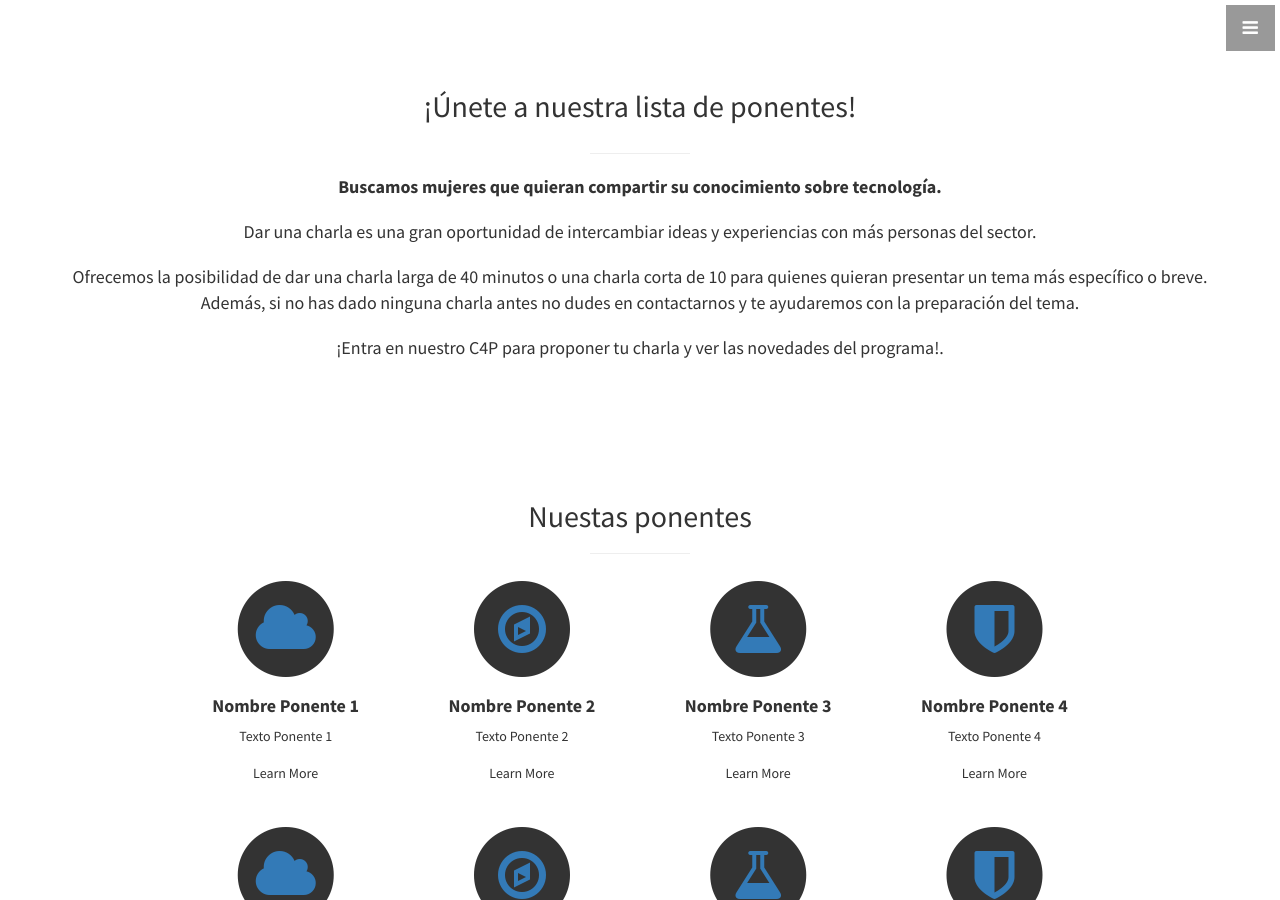
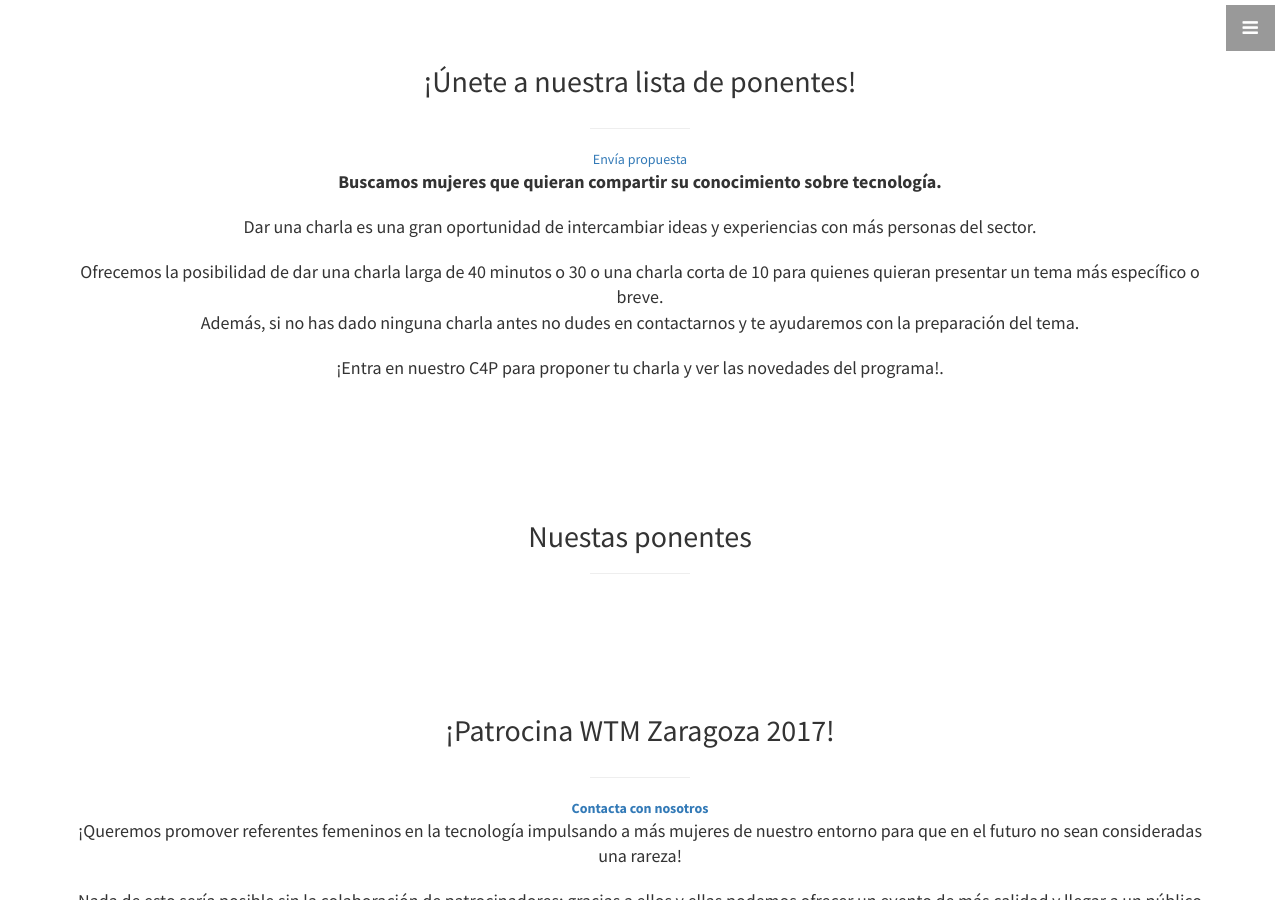
Before and after one commit to MulleresTechZgz/wtmz17.github.io, a Jekyll site: the page built from index.html, in a window 1280 px wide and 900 px high, scrolled down 5802 px. Built offline with Jekyll 4.4.1, drawn with Linux system fonts in a browser that asks for light colours; some of the changed text lies outside the part shown.

Commit message:
clean sponsors, clean speakers, comments

```diff
--- a/_config.yml
+++ b/_config.yml
@@ -38,7 +38,7 @@
     content: Se trata de una iniciativa promovida a nivel global por Google para visibilizar a las mujeres en el ámbito de la tecnología.<br/><br/>Women Techmakers quiere crear una comunidad con visibilidad, generando recursos que impulsen la innovación y la participación de las mujeres en este campo.<br/><br/>Estos eventos están diseñados para promover la inclusión de las mujeres en la tecnología.
     image: ipad.png
   - title: ¿A quién está dirigido el evento?
-    content: Se trata de un evento abierto a cualquier persona interesada en el mundo de la tecnología.<br/><br/>Queremos abarcar diferentes temas como nuevas tecnologías, agile, comunicación, desarrollo web, UX o cualquier tema interesante del sector.<br/><br/>La asistencia al evento está abierta tanto a hombres como a mujeres, pero las ponentes serán únicamente mujeres, ya que uno de los objetivos es darles visibilidad así como favorecer un espacio seguro que incite la participación femenina.
+    content: Se trata de un evento abierto a cualquier persona interesada en el mundo de la tecnología.<br/><br/>Queremos abarcar diferentes temas como nuevas tecnologías, agile, comunicación, desarrollo web, UX o cualquier tema interesante del sector.<br/><br/>La asistencia al evento está abierta tanto a hombres como a mujeres, pero las ponentes serán únicamente mujeres, ya que uno de los objetivos es darles visibilidad así como ofrecer ayuda y colaboración.
     image: dog.png
   - title: ¿Dónde se ha celebrado hasta ahora?
     content: • Barcelona<br/>• Logroño<br/>• Madrid<br/>• Málaga<br/>• Menorca<br/>• Reus<br/>• Salamanca<br/>• Tenerife<br/>• Valencia
@@ -71,101 +71,28 @@
 
 #List for speakers
 speakers:
-  - name: Nombre Ponente 1
-    text: Texto Ponente 1
-    image: fa-cloud
-  - name: Nombre Ponente 2
-    text: Texto Ponente 2
-    image: fa-compass
-  - name: Nombre Ponente 3
-    text: Texto Ponente 3
-    image: fa-flask
-  - name: Nombre Ponente 4
-    text: Texto Ponente 4
-    image: fa-shield
-  - name: Nombre Ponente 12
-    text: Texto Ponente 12
-    image: fa-cloud
-  - name: Nombre Ponente 22
-    text: Texto Ponente 22
-    image: fa-compass
-  - name: Nombre Ponente 32
-    text: Texto Ponente 32
-    image: fa-flask
-  - name: Nombre Ponente 42
-    text: Texto Ponente 42
-    image: fa-shield
-  - name: Nombre Ponente 13
-    text: Texto Ponente 13
+  - name: Aparece aquí!
+    text: Aparece aquí!!
     image: fa-cloud
 
 #List for sponsors
 sponsors_platinum:
-  - name: Nombre Patrocinador 1
-    text: Texto Patrocinador 1
+  - name: Aparece aquí!!
+    text: Aparece aquí!!
     image: fa-cloud
-  - name: Nombre Patrocinador 2
-    text: Texto Patrocinador 2
-    image: fa-compass
-  - name: Nombre Patrocinador 3
-    text: Texto Patrocinador 3
-    image: fa-flask
-  - name: Nombre Patrocinador 4
-    text: Texto Patrocinador 4
-    image: fa-shield
 
 sponsors_gold:
-  - name: Nombre Patrocinador 1
-    text: Texto Patrocinador 1
-    image: fa-cloud
-  - name: Nombre Patrocinador 2
-    text: Texto Patrocinador 2
-    image: fa-compass
-  - name: Nombre Patrocinador 3
-    text: Texto Patrocinador 3
-    image: fa-flask
-  - name: Nombre Patrocinador 4
-    text: Texto Patrocinador 4
-    image: fa-shield
-  - name: Nombre Patrocinador 12
-    text: Texto Patrocinador 12
+  - name: Aparece aquí!!
+    text: Aparece aquí!!
     image: fa-cloud
 
 sponsors_silver:
-  - name: Nombre Patrocinador 1
-    text: Texto Patrocinador 1
+  - name: Aparece aquí!!
+    text: Aparece aquí!!
     image: fa-cloud
-  - name: Nombre Patrocinador 2
-    text: Texto Patrocinador 2
-    image: fa-compass
-  - name: Nombre Patrocinador 3
-    text: Texto Patrocinador 3
+
 
 sponsors_others:
-  - name: Nombre Patrocinador 1
-    text: Texto Patrocinador 1
+  - name: Aparece aquí!!
+    text: Aparece aquí!!
     image: fa-cloud
-  - name: Nombre Patrocinador 2
-    text: Texto Patrocinador 2
-    image: fa-compass
-  - name: Nombre Patrocinador 3
-    text: Texto Patrocinador 3
-    image: fa-flask
-  - name: Nombre Patrocinador 4
-    text: Texto Patrocinador 4
-    image: fa-shield
-  - name: Nombre Patrocinador 12
-    text: Texto Patrocinador 12
-    image: fa-cloud
-  - name: Nombre Patrocinador 22
-    text: Texto Patrocinador 22
-    image: fa-compass
-  - name: Nombre Patrocinador 32
-    text: Texto Patrocinador 32
-    image: fa-flask
-  - name: Nombre Patrocinador 42
-    text: Texto Patrocinador 42
-    image: fa-shield
-  - name: Nombre Patrocinador 13
-    text: Texto Patrocinador 13
-    image: fa-cloud
--- a/_includes/join_speakers.html
+++ b/_includes/join_speakers.html
@@ -8,6 +8,14 @@
                    </div>
 
             </div>
+
+            <div class="row">
+                <div class="col-lg-12 text-center">
+                    <a href="https://docs.google.com/forms/d/e/1FAIpQLScIOUxKkHOV3HKdKechXFJwg44WqHtPQf-nVjYqKSQ-Ktun1g/viewform" >Envía propuesta</a>
+                </div>
+            </div>
+
+
             <div class="row">
                 <div class="col-lg-12 text-center">
                     <p class="lead"><strong>Buscamos mujeres que quieran compartir su conocimiento sobre tecnología. </strong></p>
@@ -24,7 +32,7 @@
 
             <div class="row">
                 <div class="col-lg-12 text-center">
-                    <p class="lead">Ofrecemos la posibilidad de dar una charla larga de 40 minutos o una charla corta de 10 para quienes quieran presentar un tema más específico o breve.<br/>Además, si no has dado ninguna charla antes no dudes en contactarnos y te ayudaremos con la preparación del tema. </p>
+                    <p class="lead">Ofrecemos la posibilidad de dar una charla larga de 40 minutos o 30 o una charla corta de 10 para quienes quieran presentar un tema más específico o breve.<br/>Además, si no has dado ninguna charla antes no dudes en contactarnos y te ayudaremos con la preparación del tema. </p>
                 </div>
 
             </div>
--- a/_includes/join_sponsors.html
+++ b/_includes/join_sponsors.html
@@ -8,6 +8,12 @@
                    </div>
 
             </div>
+
+            <div class="row">
+                <div class="col-lg-12 text-center">
+                    <a href="mailto:wtmzaragoza@gmail.com"><strong>Contacta con nosotros</strong></a>
+                </div>
+            </div>
             <div class="row">
                 <div class="col-lg-12 text-center">
                     <p class="lead">¡Queremos promover referentes femeninos en la tecnología impulsando a más mujeres de nuestro entorno para que en el futuro no sean consideradas una rareza!</p>
@@ -17,7 +23,7 @@
 
             <div class="row">
                 <div class="col-lg-12 text-center">
-                    <p class="lead">Nada de esto sería posible sin la colaboración de patrocinadores: gracias a ellos y ellas podemos ofrecer un evento de más calidad y llegar a un público mayor.. </p>
+                    <p class="lead">Nada de esto sería posible sin la colaboración de patrocinadores: gracias a ellos y ellas podemos ofrecer un evento de más calidad y llegar a un público mayor. </p>
                 </div>
 
             </div>
@@ -38,7 +44,7 @@
 
             <div class="row">
                 <div class="col-lg-12 text-center">
-                    <p class="lead">¡Ponte en contacto con nosotros en womentechmakerszgz@gmail.com ! <br/>Estaremos encantadas de escucharte :)</p>
+                    <p class="lead">¡Ponte en contacto! <br/>Estaremos encantadas de escucharte :)</p>
                 </div>
 
             </div>
--- a/_includes/list_speakers.html
+++ b/_includes/list_speakers.html
@@ -5,7 +5,7 @@
       <div class="col-lg-10 col-lg-offset-1">
         <h2>Nuestas ponentes</h2>
         <hr class="small">
-        {% for speaker in site.speakers %}
+       <!--  {% for speaker in site.speakers %}
 
             <div class="col-md-3 col-sm-6">
             <div class="speaker-item">
@@ -21,7 +21,7 @@
             </div>
           </div>
 
-        {% endfor %}
+        {% endfor %} -->
 
       </div>
       <!-- /.col-lg-10 -->
--- a/_includes/list_sponsors.html
+++ b/_includes/list_sponsors.html
@@ -21,9 +21,9 @@
               <i class="fa {{ sponsor_platinum.image }} fa-stack-1x text-primary"></i>
             </span>
               <h4>
-                <strong>{{ sponsor_platinum.name }}</strong>
+                 <a href="mailto:wtmzaragoza@gmail.com"><strong>{{ sponsor_platinum.name }}</strong></a>
               </h4>
-              <p>{{ sponsor_platinum.text }}</p>
+              <strong>{{ sponsor_platinum.text }}</strong>
               <!--<a href="#" class="btn btn-light">Learn More</a>-->
             </div>
           </div>
@@ -44,14 +44,14 @@
       <div class="col-lg-10 col-lg-offset-1">
         {% for sponsor_gold in site.sponsors_gold %}
 
-            <div class="col-md-6 col-sm-6">
+            <div class="col-md-12 col-sm-6">
             <div class="sponsor-item">
               <span class="fa-stack fa-4x">
               <i class="fa fa-circle fa-stack-2x"></i>
               <i class="fa {{ sponsor_gold.image }} fa-stack-1x text-primary"></i>
             </span>
               <h4>
-                <strong>{{ sponsor_gold.name }}</strong>
+                <a href="mailto:wtmzaragoza@gmail.com"><strong>{{ sponsor_gold.name }}</strong></a>
               </h4>
               <p>{{ sponsor_gold.text }}</p>
               <!--<a href="#" class="btn btn-light">Learn More</a>-->
@@ -73,14 +73,14 @@
       <div class="col-lg-10 col-lg-offset-1">
         {% for sponsor in site.sponsors_silver %}
 
-            <div class="col-md-4 col-sm-6">
+            <div class="col-md-12 col-sm-6">
             <div class="sponsor-item">
               <span class="fa-stack fa-4x">
               <i class="fa fa-circle fa-stack-2x"></i>
               <i class="fa {{ sponsor.image }} fa-stack-1x text-primary"></i>
             </span>
               <h4>
-                <strong>{{ sponsor.name }}</strong>
+                <a href="mailto:wtmzaragoza@gmail.com"><strong>{{ sponsor.name }}</strong></a>
               </h4>
               <p>{{ sponsor.text }}</p>
               <!--<a href="#" class="btn btn-light">Learn More</a>-->
@@ -101,14 +101,14 @@
       <div class="col-lg-10 col-lg-offset-1">
         {% for sponsor in site.sponsors_others %}
 
-            <div class="col-md-3 col-sm-6">
+            <div class="col-md-12 col-sm-6">
             <div class="sponsor-item">
               <span class="fa-stack fa-4x">
               <i class="fa fa-circle fa-stack-2x"></i>
               <i class="fa {{ sponsor.image }} fa-stack-1x text-primary"></i>
             </span>
               <h4>
-                <strong>{{ sponsor.name }}</strong>
+                <a href="mailto:wtmzaragoza@gmail.com"><strong>{{ sponsor.name }}</strong></a>
               </h4>
               <p>{{ sponsor.text }}</p>
               <!--<a href="#" class="btn btn-light">Learn More</a>-->
```
Also changed, not shown: other parts of _includes/list_sponsors.html (+1 -1 lines).
